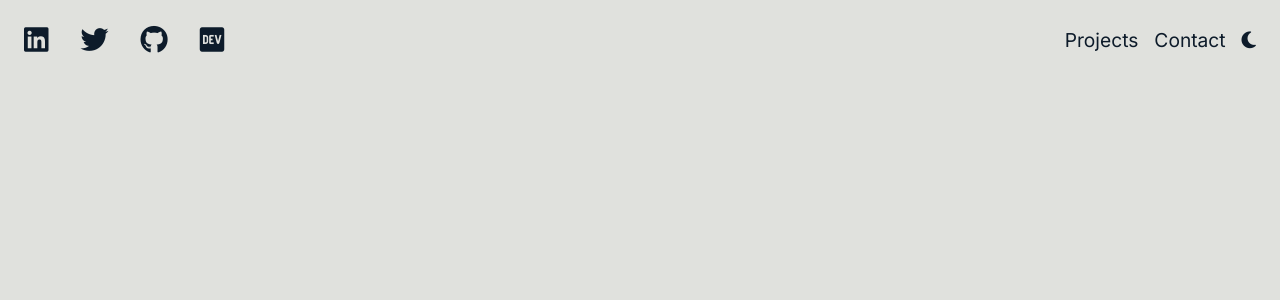
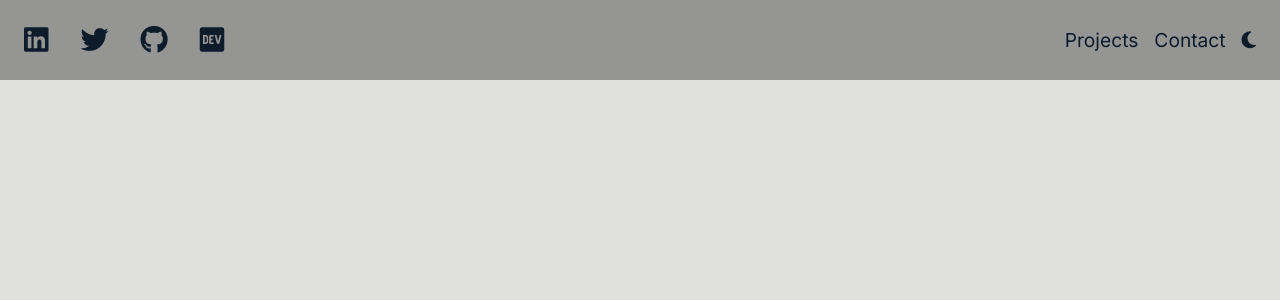
Before and after one commit to 874bowen/portfolio-prof, a React (Create React App) app: page / in a window 1280 px wide. Shown: the top 300 px of the page. Built offline with nearby package versions, Linux system fonts and the light colour scheme.

Commit message:
change nav background on light and dark mode

```diff
--- a/src/components/Navbar.tsx
+++ b/src/components/Navbar.tsx
@@ -3,7 +3,14 @@ import React from "react";
 
 const Navbar = ({ colorMode, toggleColorMode }: any) => {
 	return (
-		<nav className="nav">
+		<nav
+			className="nav"
+			style={
+				colorMode === "dark"
+					? { backgroundColor: "#04090f" }
+					: { backgroundColor: "#959594" }
+			}
+		>
 			<div className="nav__div">
 				<div className="nav__social-links">
 					<i className="fa-brands fa-linkedin"></i>
```
